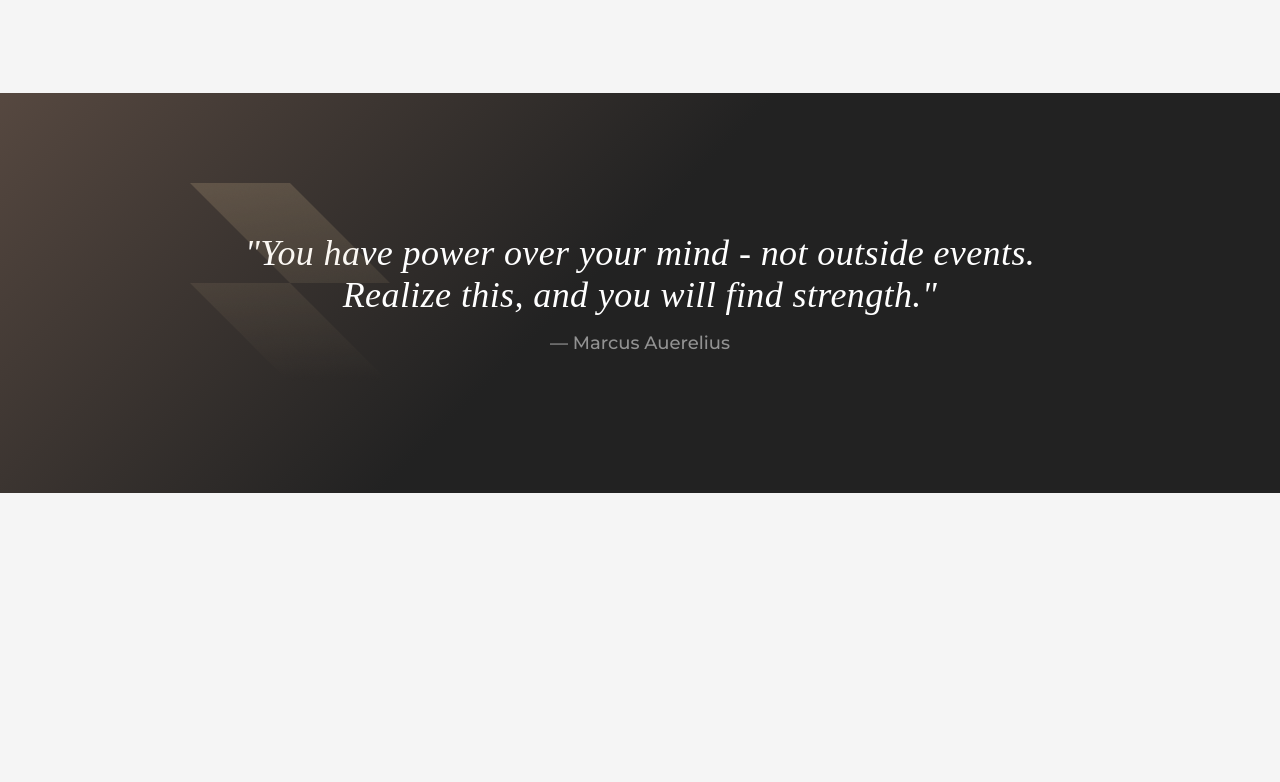
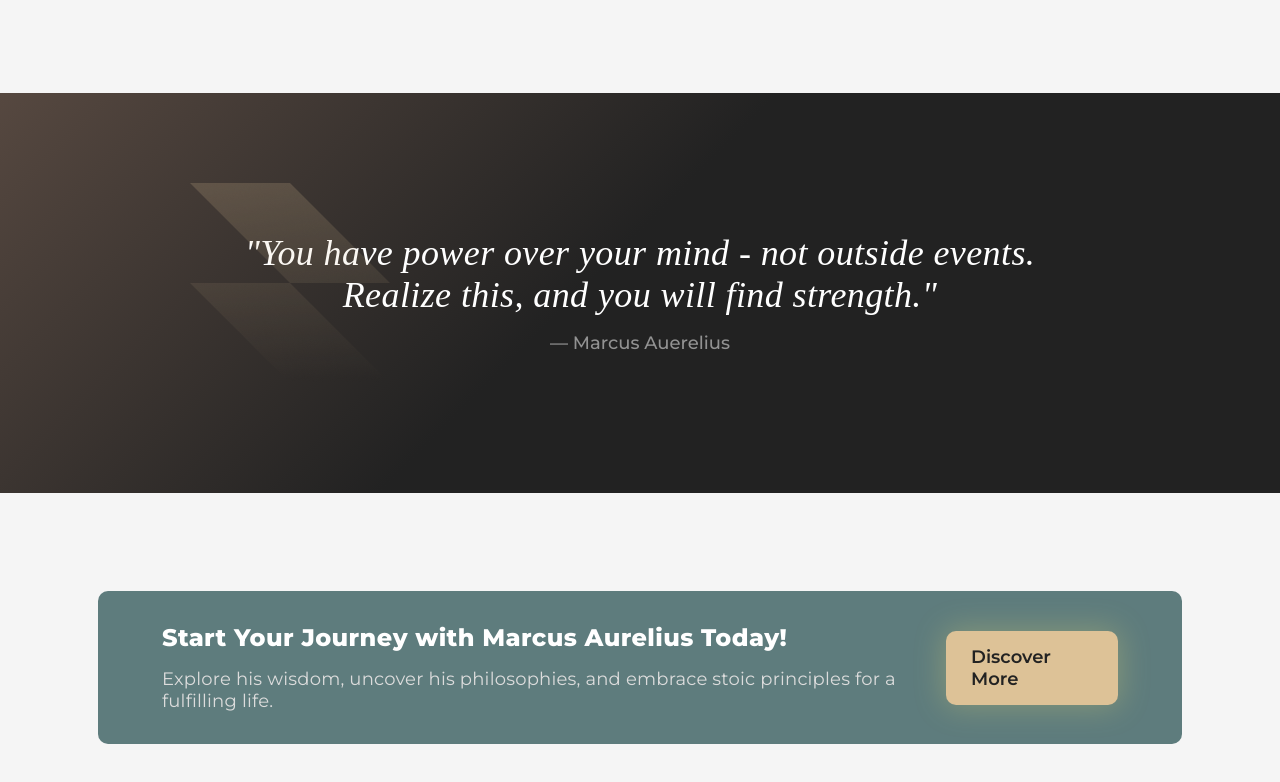
Before and after one commit to x6Nenko/odin-landing-page, a plain HTML site: page index.html in a window 1280 px wide. Shown: the part 1005-1787 px from the top of the page. Before the commit the page ends 1498 px from the top, so only its background shows below. Drawn offline with Linux system fonts and the light colour scheme; a web font is replaced by a local one.

Commit message:
Complete CTA section

```diff
--- a/index.html
+++ b/index.html
@@ -81,5 +81,18 @@
             </figure>
         </div>
     </section>
+
+    <section class="cta-section">
+        <div class="section-wrapper">
+            <article class="cta-container">
+                <div class="cta-text">
+                    <h1>Start Your Journey with Marcus Aurelius Today!</h1>
+                    <p>Explore his wisdom, uncover his philosophies, and embrace stoic principles for a fulfilling life.</p>
+                </div>
+
+                <a href="#" class="primary-button">Discover More</a>
+            </article>
+        </div>
+    </section>
 </body>
 </html>
--- a/style.css
+++ b/style.css
@@ -106,7 +106,7 @@ ul li:hover {
     letter-spacing: .20px;
 }
 
-.primary-button {
+.hero-content .primary-button {
     margin-top: 36px;
     font-size: 1.125rem;
 }
@@ -196,3 +196,36 @@ ul li:hover {
     position: absolute;
     top: 90
 }
+
+/* ============= CTA Section ============= */
+
+.cta-section {
+    margin: 98px 0;
+}
+
+.cta-section .section-wrapper {
+    padding: 0 98px;
+}
+
+.cta-container {
+    background-color: #5E7C7D;
+    border-radius: 10px;
+    padding: 32px 64px;
+    display: flex;
+    justify-content: space-between;
+    align-items: center;
+}
+
+.cta-text h1 {
+    color: #FFF;
+    font-size: 24px;
+    font-weight: 800;
+    margin-bottom: 16px;
+    letter-spacing: .40px;
+}
+
+.cta-text p {
+    color: #DCDCDC;
+    font-size: 18px;
+    letter-spacing: .20px;
+}
```
